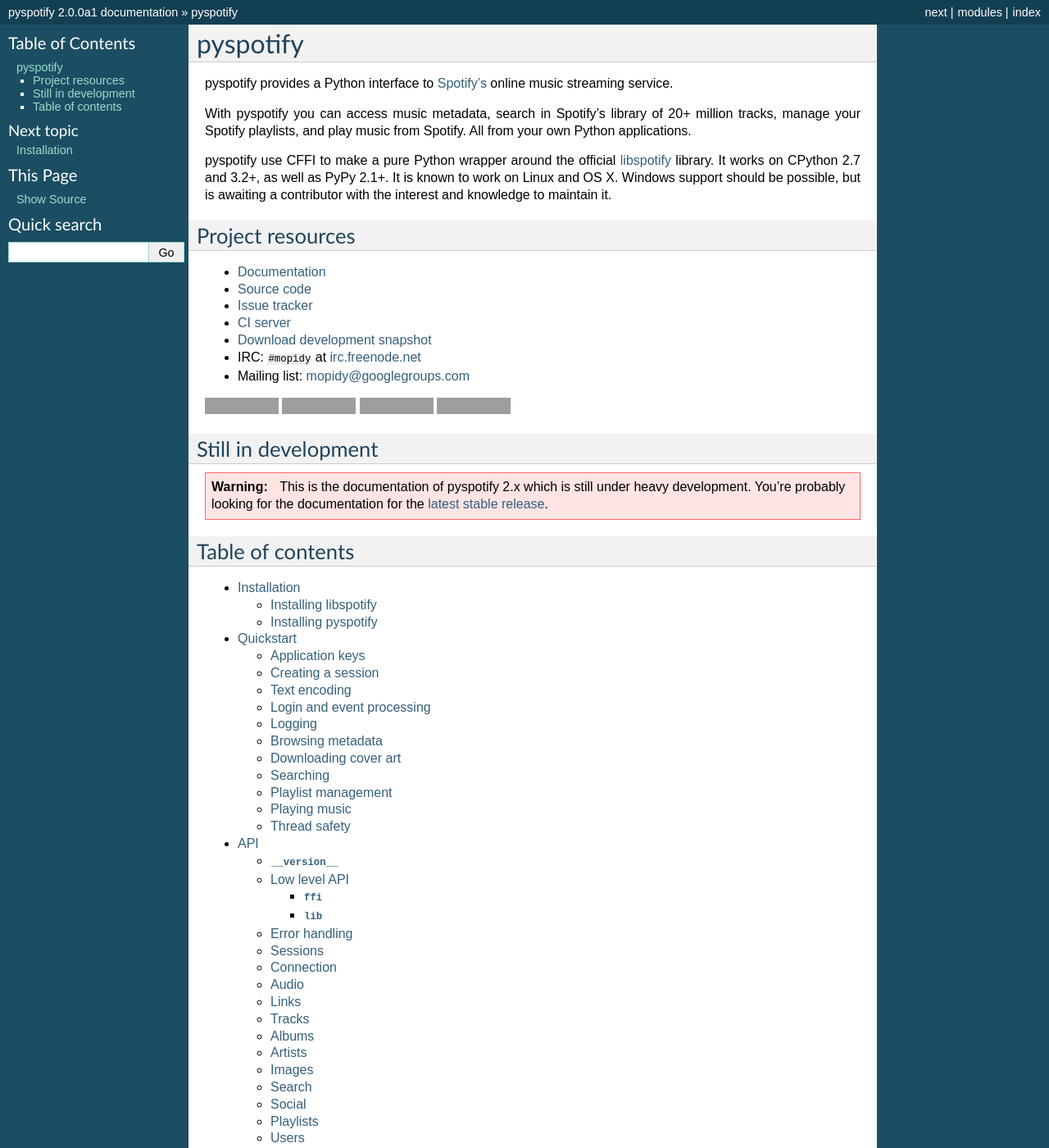
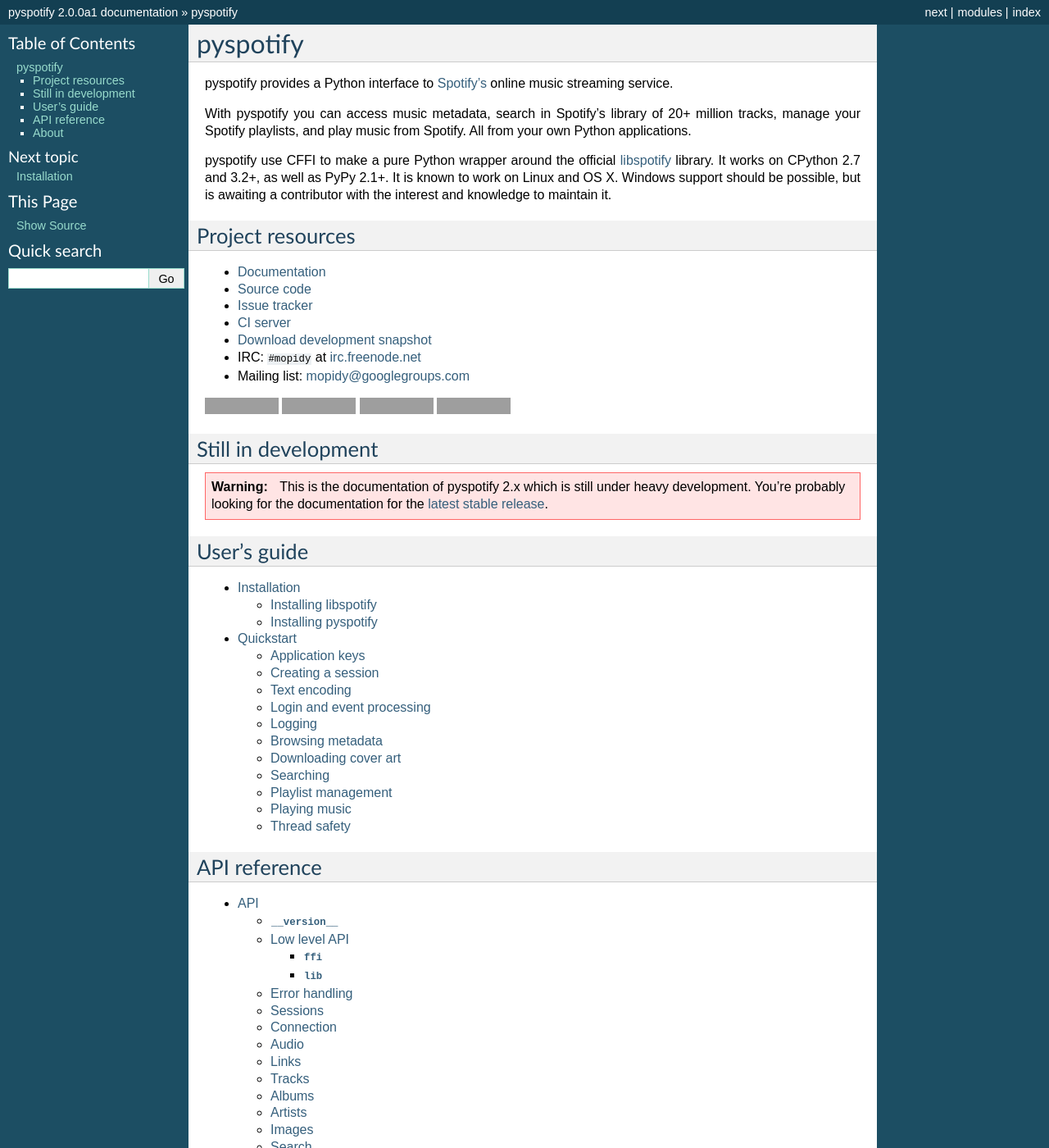
Before and after one commit to jodal/pyspotify, a Sphinx documentation site: the page built from docs/index.rst, in a window 1280 px wide and 1400 px high. Shown: the whole window at 82% size. Built offline with Sphinx 7.4.7, drawn with Linux system fonts in a browser that asks for light colours; grey boxes are pictures that could not be loaded.

Commit message:
docs: Split ToC into three parts

```diff
--- a/docs/index.rst
+++ b/docs/index.rst
@@ -11,14 +11,28 @@
    stable release <http://pyspotify.mopidy.com/>`__.
 
 
-Table of contents
-=================
+User's guide
+============
 
 .. toctree::
 
     installation
     quickstart
+
+
+API reference
+=============
+
+.. toctree::
+
     api
+
+
+About
+=====
+
+.. toctree::
+
+    authors
     changelog
-    authors
     contributing
```
